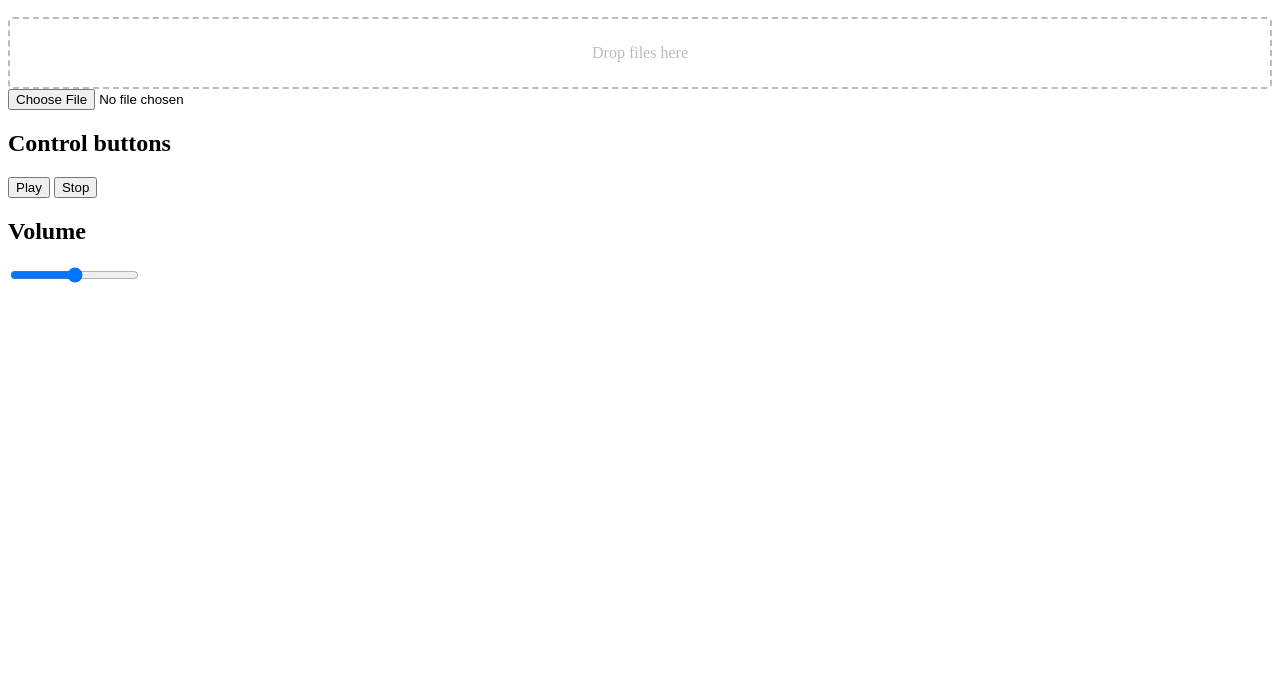
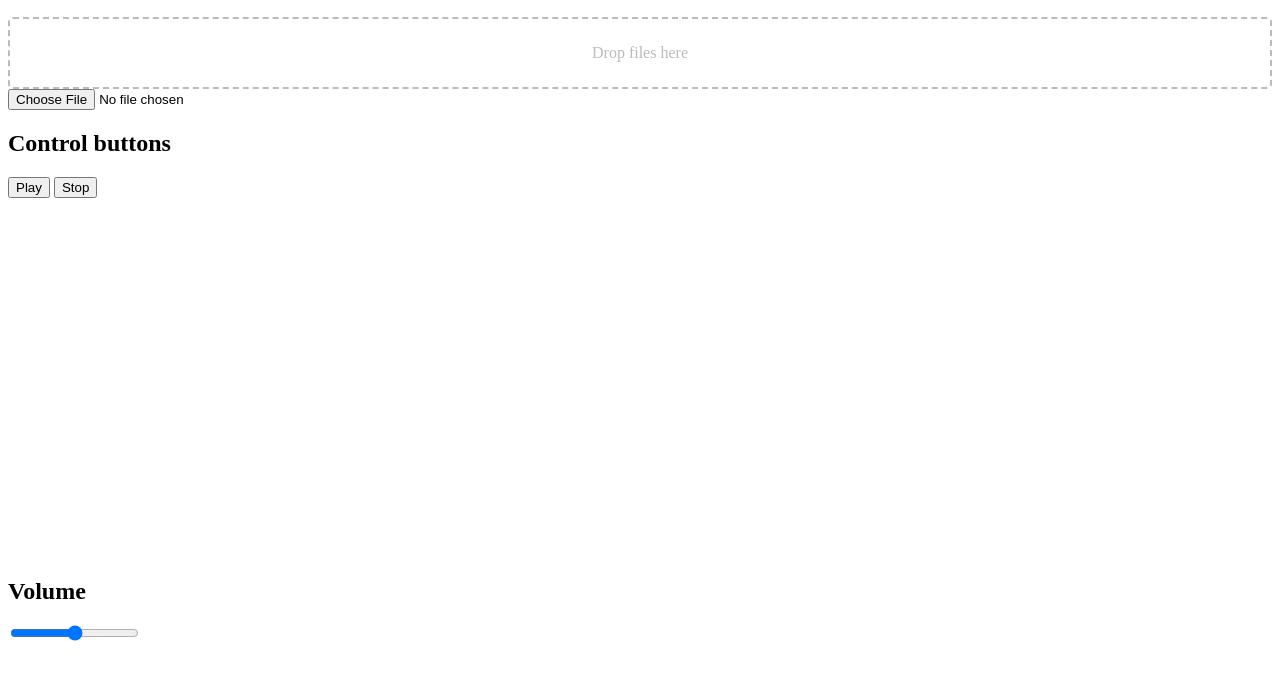
Before and after one commit to SeanSilke/simple-web-player, a plain HTML site: page index.html in a window 1280 px wide. Shown: the part 96-776 px from the top of the page. Drawn offline with Linux system fonts and the light colour scheme.

Commit message:
Add canvas

```diff
--- a/index.html
+++ b/index.html
@@ -10,6 +10,13 @@
             text-align: center;
             font: 20pt bold 'Vollkorn';
             color: #bbb;
+            }
+
+            .volume-control{
+              display: block;
+            }
+            canvas{
+              display: block;
             }
         </style>
     </head>
@@ -24,6 +31,7 @@
         <button class="play">Play</button>
         <button class="stop">Stop</button>
 
+        <canvas width="640" height="360"></canvas>
         <h2>Volume</h2>
         <input class="volume-control" type="range" min="0" max="1" step="0.01" value="0.5">
         <script src="main.js"></script>
```
